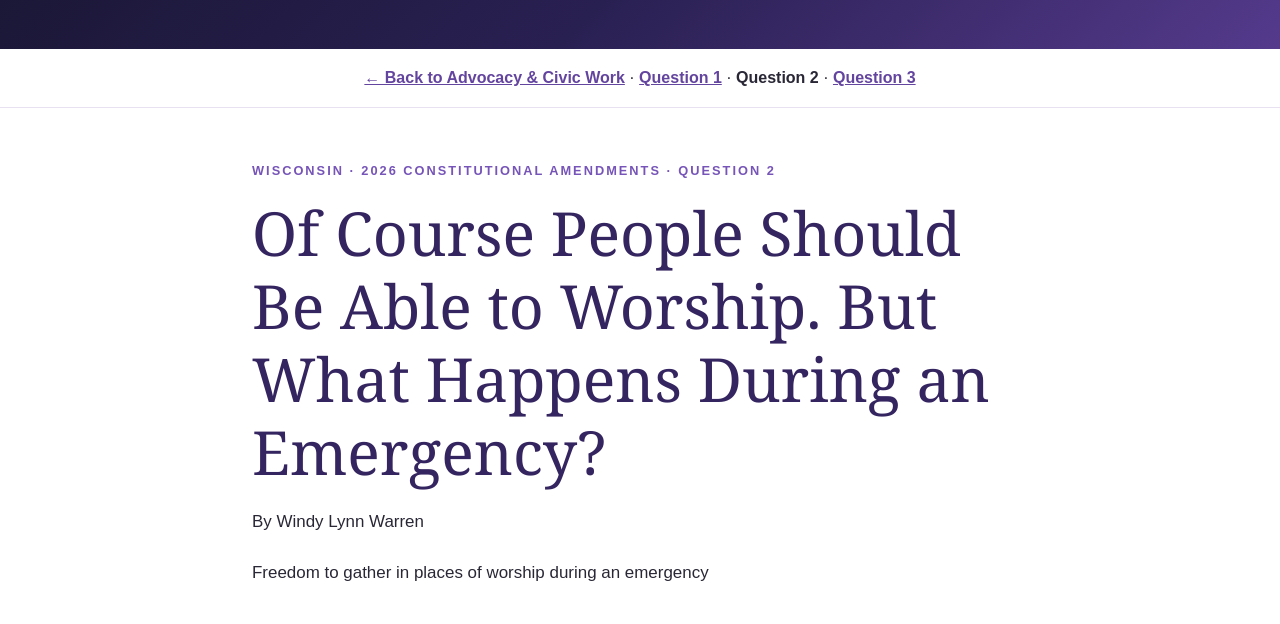
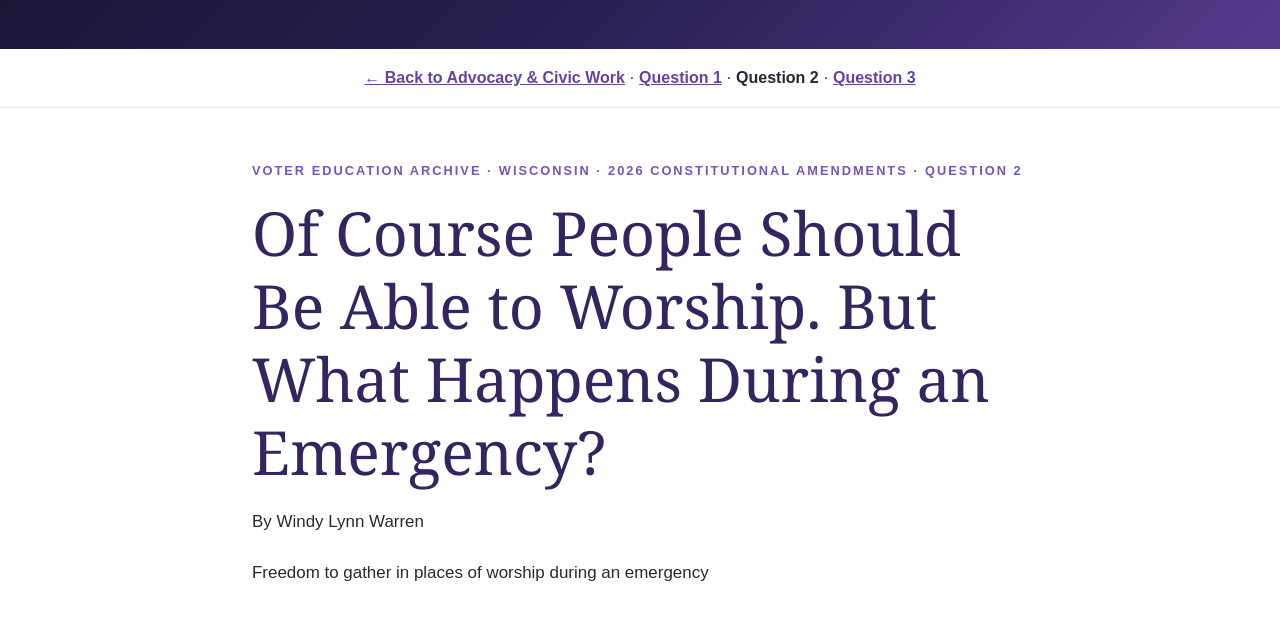
Before and after one commit to windylynnwarren/windylynnwarren.github.io, a plain HTML site: page question-2.html in a window 1280 px wide. Shown: the part 176-800 px from the top of the page. Drawn offline with Linux system fonts and the light colour scheme.

Commit message:
Label original election article as archived voter education

```diff
--- a/question-2.html
+++ b/question-2.html
@@ -19,7 +19,7 @@ footer{text-align:center;background:#17152f;color:#d8cee9;padding:27px 20px;font
 @media(max-width:700px){main{padding:38px 20px 58px}header{padding:42px 18px}}
 </style></head><body><header><div class="name">Windy Lynn Warren</div><p>WRITER · AUTHOR · FACILITATOR · ADVOCATE</p></header>
 <nav aria-label="Article navigation"><a href="index.html#advocacy">← Back to Advocacy &amp; Civic Work</a> <span aria-hidden="true"> · </span> <a href="question-1.html?v=20261027-nav2">Question 1</a> <span aria-hidden="true"> · </span> <strong aria-current="page">Question 2</strong> <span aria-hidden="true"> · </span> <a href="question-3.html?v=20261027-nav2">Question 3</a></nav>
-<main><div class="kicker">Wisconsin · 2026 Constitutional Amendments · Question 2</div>
+<main><div class="kicker">Voter education archive · Wisconsin · 2026 Constitutional Amendments · Question 2</div>
 <h1>Of Course People Should Be Able to Worship. But What Happens During an Emergency?</h1><p>By Windy Lynn Warren</p>
 
 <p>Freedom to gather in places of worship during an emergency</p>
```
